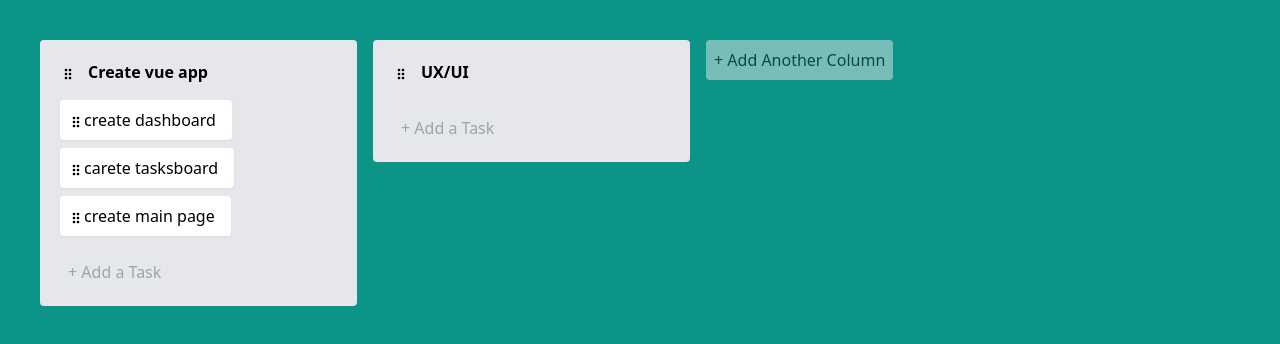
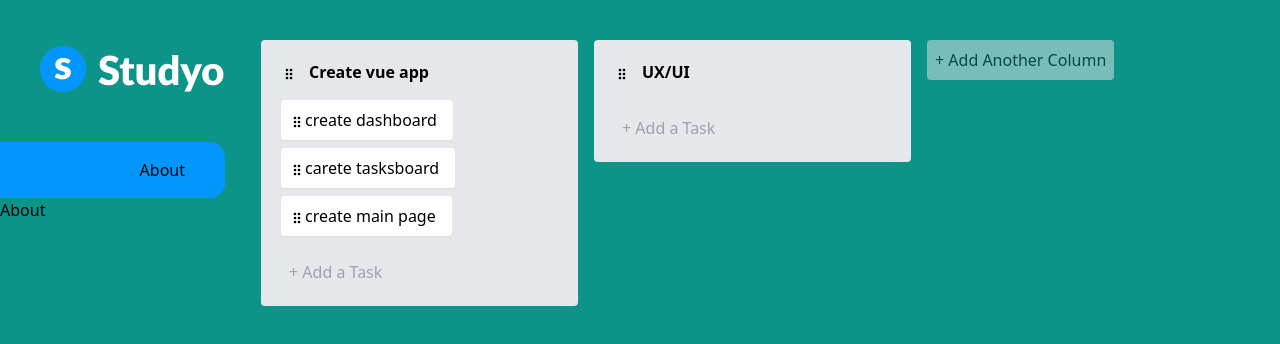
Before and after one commit to Olkens/studyo-frontend, a Nuxt app: page / in a window 1280 px wide. Shown: the top 344 px of the page. Built offline with nearby package versions, Linux system fonts and the light colour scheme.

Commit message:
Styles and pages

```diff
--- a/app.vue
+++ b/app.vue
@@ -1,5 +1,10 @@
 <template>
-  <div class="p-10 h-[100vh] bg-teal-600 overflow-auto">
-    <Board />
+  <div class="pt-10 h-[100vh] bg-teal-600 overflow-auto flex flex-row gap-9">
+    <div>
+      <SideBar />
+    </div>
+    <div>
+      <NuxtPage />
+    </div>
   </div>
 </template>
--- /dev/null
+++ b/components/Logo.vue
@@ -0,0 +1,5 @@
+<template>
+    <div>
+        <div class="logo"> <img src="../assets/logo.png"> </div>
+    </div>
+</template>
--- /dev/null
+++ b/components/SideBar.vue
@@ -0,0 +1,29 @@
+<template>
+    <div class="flex flex-col ">
+        <li class="logo mb-12 pl-10">
+            <NuxtLink to="/"><Logo/></NuxtLink>
+        </li>
+        <li class="selected-item flex justify-end pr-10 pb-4 pt-4">
+            <NuxtLink to="/dashboard">About</NuxtLink>
+        </li>
+        <li>
+            <NuxtLink to="/taskboard">About</NuxtLink>
+        </li>
+    </div>
+</template>
+
+<script setup lang="ts">
+
+</script>
+
+<style scoped>
+li {
+    list-style: none;
+}
+
+.selected-item {
+    background: #0496FF;
+    border-radius: 0 15px 15px 0;
+}
+
+</style>
--- /dev/null
+++ b/pages/about/index.vue
@@ -0,0 +1,13 @@
+<template>
+    <div>
+            aaaa kruwa boli ała
+    </div>
+</template>
+
+<script setup lang="ts">
+
+</script>
+
+<style scoped>
+
+</style>
--- /dev/null
+++ b/pages/index.vue
@@ -0,0 +1,13 @@
+<template>
+    <div>
+    <Board />
+    </div>
+</template>
+
+<script setup lang="ts">
+
+</script>
+
+<style lang="scss" scoped>
+
+</style>
--- /dev/null
+++ b/pages/taskboard/index.vue
@@ -0,0 +1,13 @@
+<template>
+    <div>
+
+    </div>
+</template>
+
+<script setup lang="ts">
+
+</script>
+
+<style scoped>
+
+</style>
```
Also changed, not shown: assets/logo.png (added).
